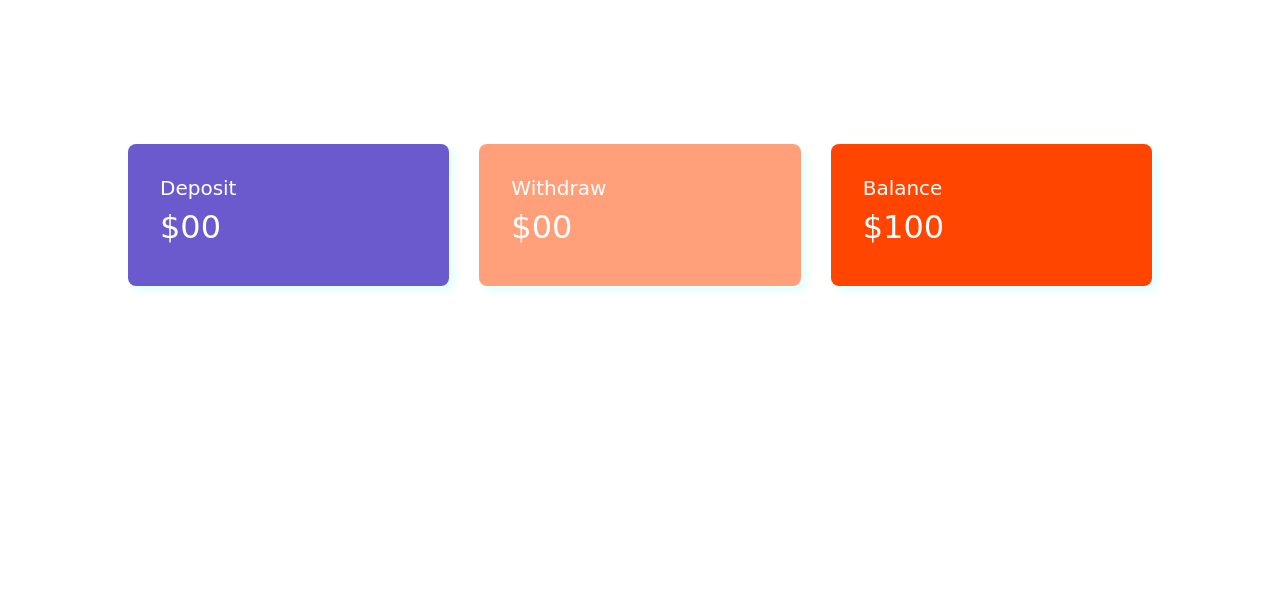
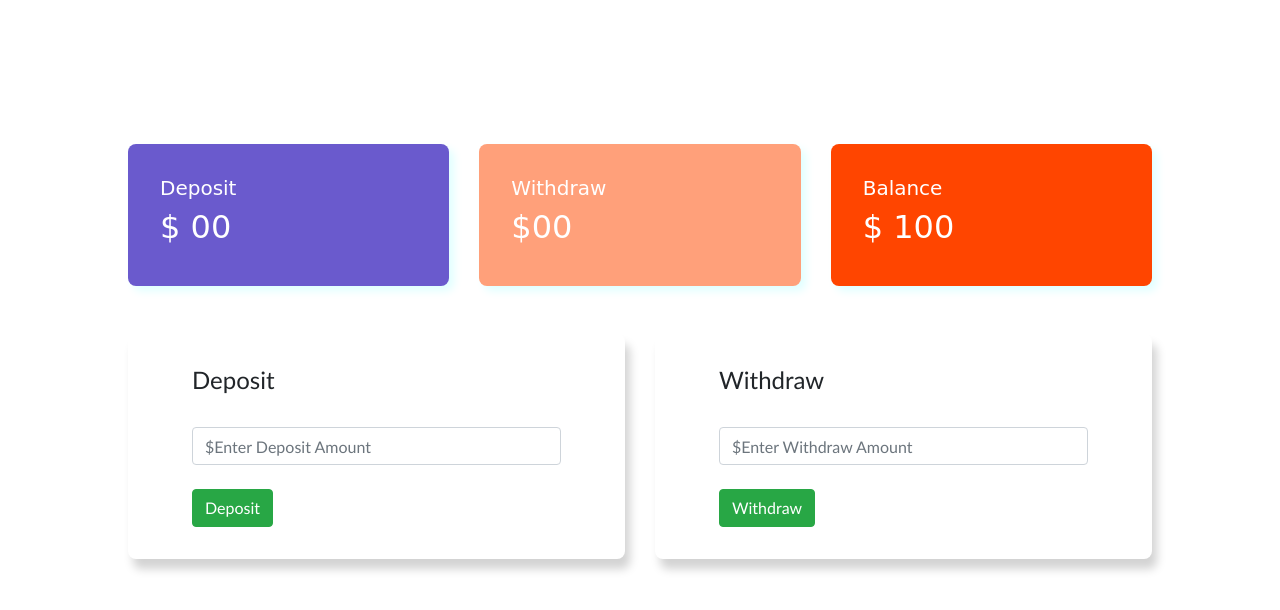
Before and after one commit to Arefin6/Dollar-Bank, a plain HTML site: page index.html in a window 1280 px wide. Both pictures are taken after a click on the button "Enter". Drawn offline with nearby package versions, Linux system fonts and the light colour scheme.

Commit message:
Deposit Section Added

```diff
--- a/app.js
+++ b/app.js
@@ -8,3 +8,21 @@ loginBtn.addEventListener("click",function(){
     transitionArea.style.display = "block";
 
 });
+const depositBtn = document.getElementById("deposit-btn");
+depositBtn.addEventListener("click",function(){
+   const depositAmount = document.getElementById("deposit-amount").value;const depositNumber = parseFloat(depositAmount);
+
+    updateSpan("current-deposit",depositNumber);
+    updateSpan("current-balance",depositNumber);
+    document.getElementById("deposit-amount").value="";
+
+   //console.log(totalBalance);
+function updateSpan(id,depositNumber){
+
+    const currentBalance = document.getElementById(id).innerText;
+    const currentBalanceNumber = parseFloat(currentBalance);
+    const totalBalance = depositNumber + currentBalanceNumber;
+    document.getElementById(id).innerText = totalBalance;
+      }
+});
+const withdrawBtn = document.getElementById("withdraw-btn");
--- a/index.html
+++ b/index.html
@@ -25,7 +25,7 @@
                 <div class="col-md-4 col-sm-12 text-white">
                     <div class="deposit status">
                         <h5>Deposit</h5>
-                        <h2>$00</h2>
+                        <h2>$ <span id="current-deposit">00</span>  </h2>
                     </div>
                 </div>
                 <div class="col-md-4 col-sm-12">
@@ -34,10 +34,30 @@
                         <h2>$00</h2>
                     </div>
                 </div>
-                <div class="col-md-4  col-sm-12 text-white ">
+                <div class="col-md-4  col-sm-12 text-white">
                     <div class="balance status">
                         <h5>Balance</h5>
-                        <h2>$100</h2>
+                        <h2>$ <span id="current-balance">100</span> </h2>
+                    </div>
+                </div>
+            </div>
+            <div class="row" id="add-area">
+                <div class="col-md-6 col-sm-12">
+                    <div class="deposit-add">
+                        <h4>Deposit</h4>
+                        <br>
+                        <input id="deposit-amount" type="text"class="form-control" placeholder="$Enter Deposit Amount">
+                        <br>
+                        <button id="deposit-btn"class="btn btn-success">Deposit</button>
+                    </div>
+                </div>
+                <div class="col-md-6 col-sm-12">
+                    <div class="withdraw-req">
+                        <h4>Withdraw </h4>
+                        <br>
+                        <input type="text"  class="form-control" placeholder="$Enter Withdraw Amount">
+                        <br>
+                        <button id="withdraw-btn" class="btn btn-success">Withdraw</button>
                     </div>
                 </div>
             </div>
--- a/style.css
+++ b/style.css
@@ -32,3 +32,14 @@ body{
     font-family: cursive;
     box-shadow: 5px 5px 8px lightcyan;
 }
+#add-area{
+    margin-top: 2rem;
+}
+.deposit-add,.withdraw-req
+{
+    padding: 2rem 4rem;
+    box-shadow: 5px 10px 10px lightgray;
+    border-radius:.5rem;
+    margin-top: 1rem;
+
+}
```
